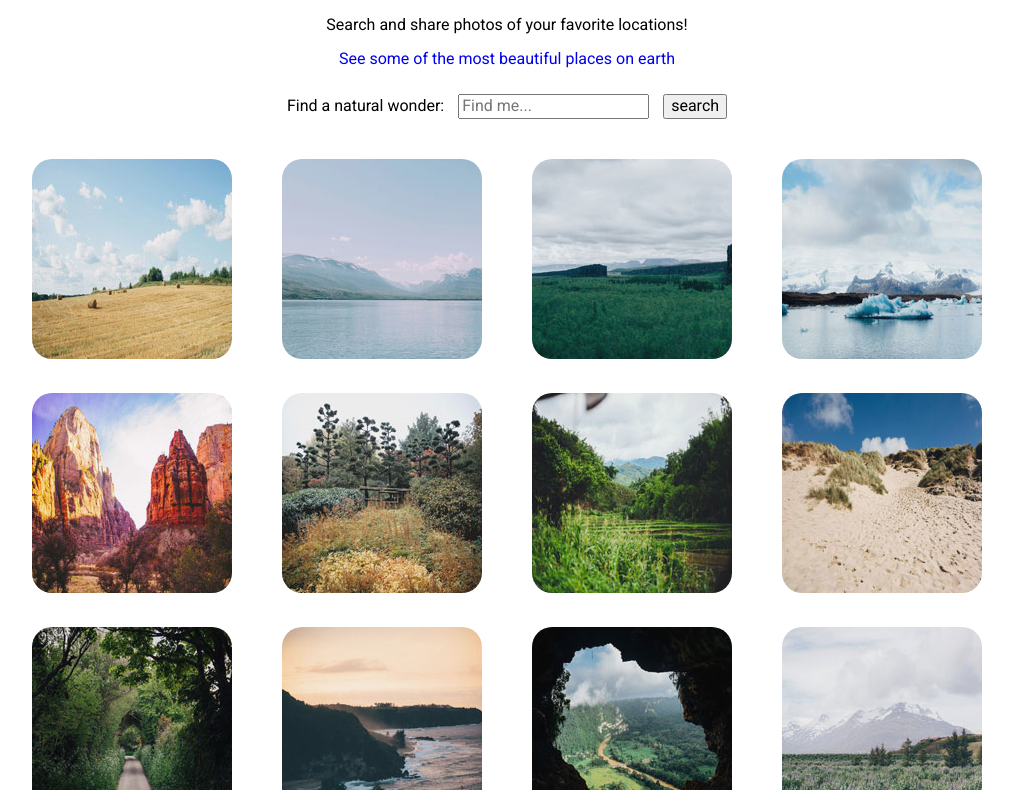
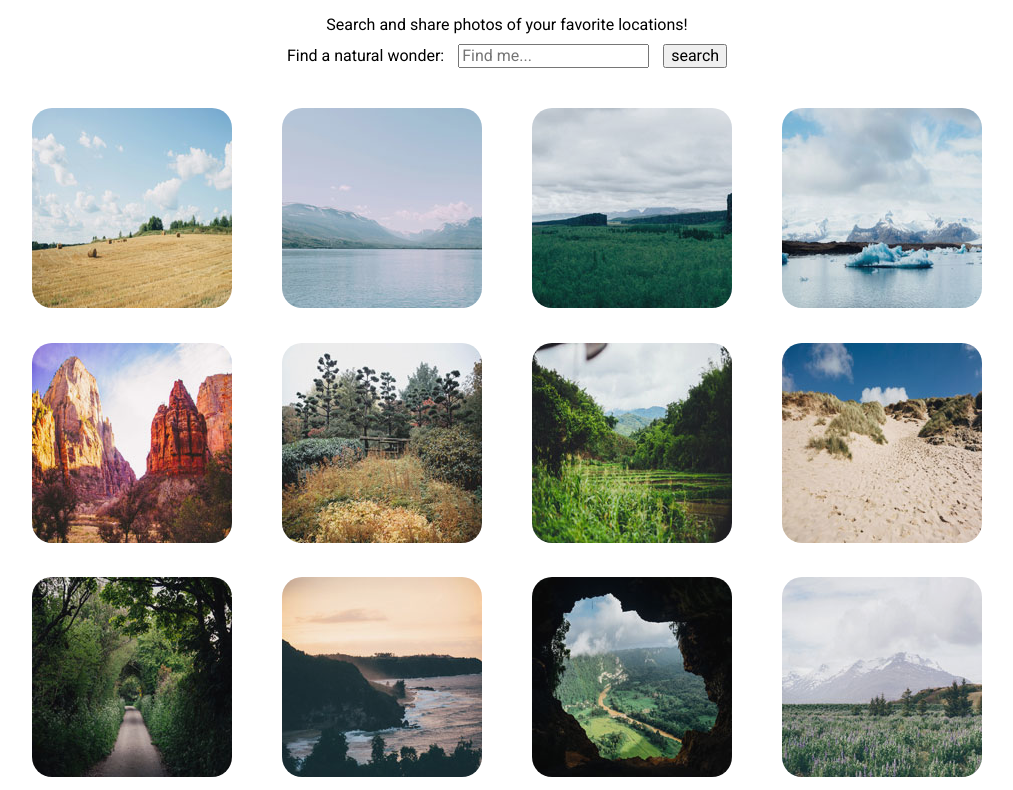
Before and after one commit to jharlow34/Techdegree--Project-5---Joseph-Harlow, a plain HTML site: page index.html in a window 1280 px wide. Shown: the part 104-894 px from the top of the page, without its empty margins (133-1146 px from the left). Drawn offline with nearby package versions, Linux system fonts and the light colour scheme; a web font is replaced by a local one.

Commit message:
Update index.html

```diff
--- a/index.html
+++ b/index.html
@@ -15,10 +15,6 @@
     <header>
         <h1>The Natural World</h1>
         <span>Search and share photos of your favorite locations!</span>
-
-        <p>
-            <a href="#">See some of the most beautiful places on earth</a>
-        </p>
 
     </header>
     <div class="main container">
```
